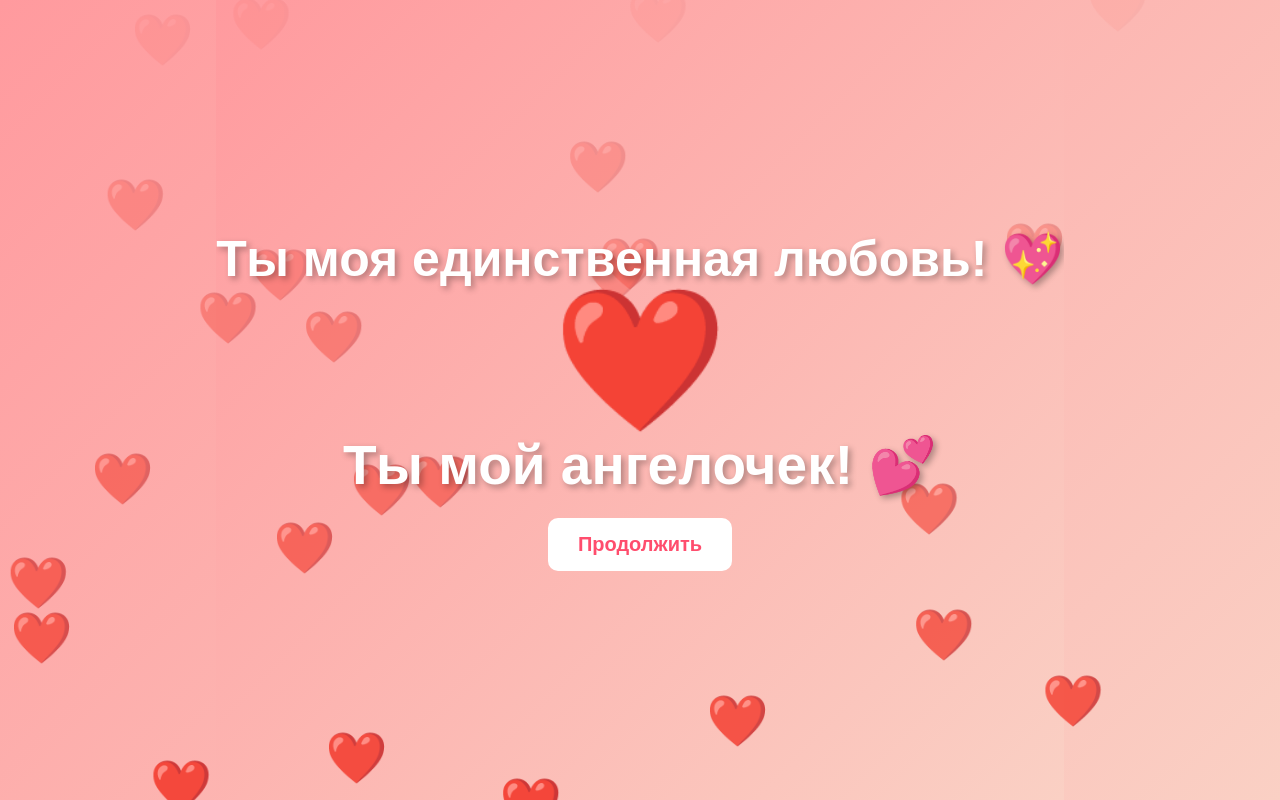
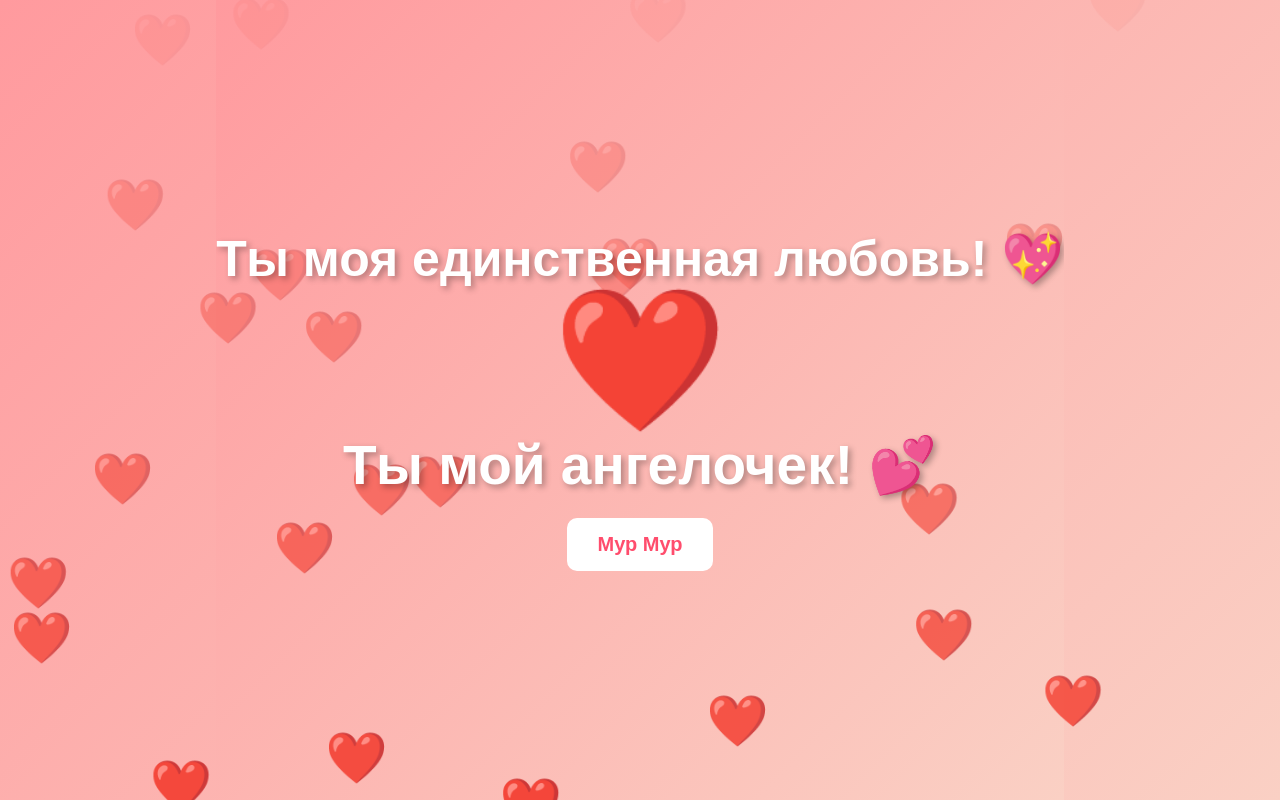
Before and after one commit to Slovak1ch/Love-love, a plain HTML site: page valentine2.html in a window 1280 px wide. Drawn offline with Linux system fonts and the light colour scheme.

Commit message:
Update valentine2.html

```diff
--- a/valentine2.html
+++ b/valentine2.html
@@ -4,7 +4,7 @@
     <meta charset="UTF-8">
     <meta name="viewport" content="width=device-width, initial-scale=1.0">
     <title>Моя Валентинка</title>
-    <link rel="icon" type="image/png" href="favicon.ico"> <!-- Иконка страницы -->
+    <link rel="icon" type="image/png" href="favicon.ico">
     <style>
         * {
             margin: 0;
@@ -85,7 +85,7 @@
     <div class="header-text">Ты моя единственная любовь! 💖</div>
     <p class="big-heart">❤️</p>
     <p class="love-text">Ты мой ангелочек! 💕</p>
-    <button onclick="window.location.href='valentine3.html'">Продолжить</button>
+    <button onclick="window.location.href='valentine3.html'">Мур Мур</button>
 
     <div class="hearts" id="hearts"></div>
 
```
